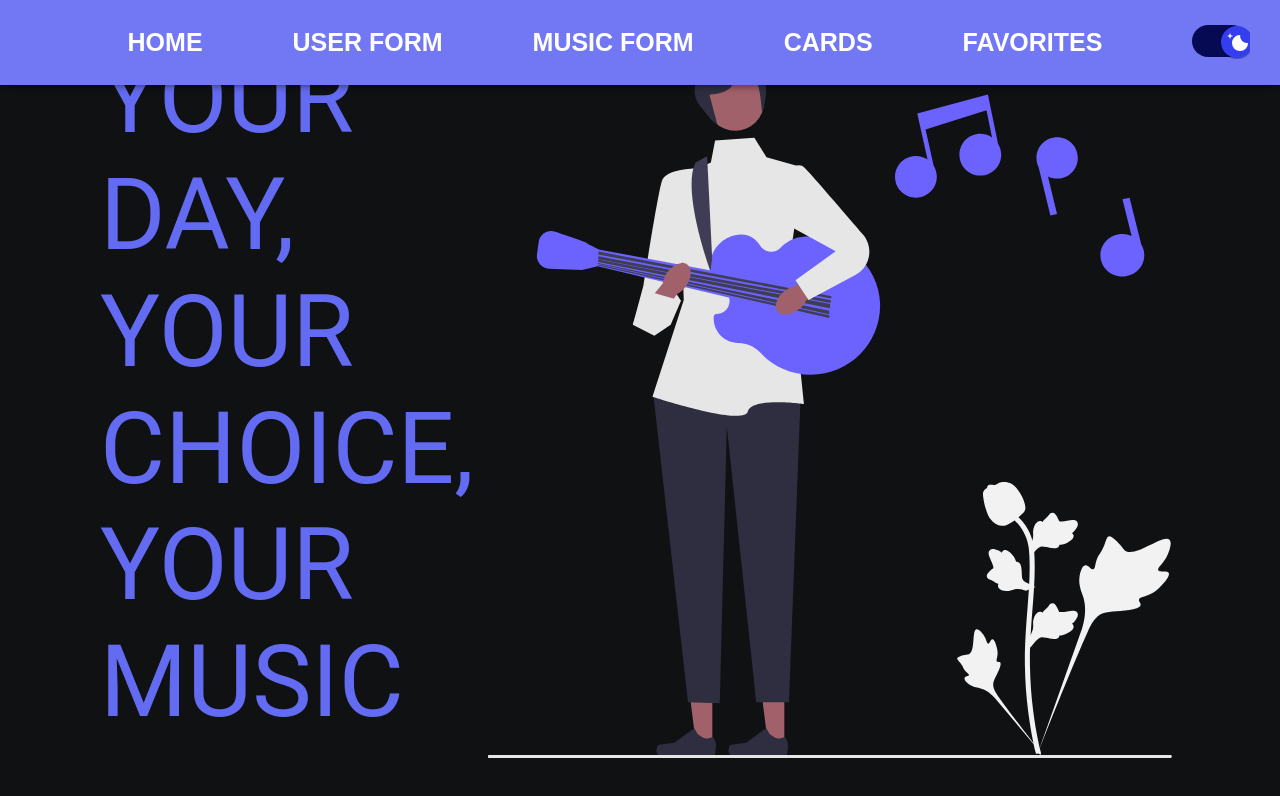
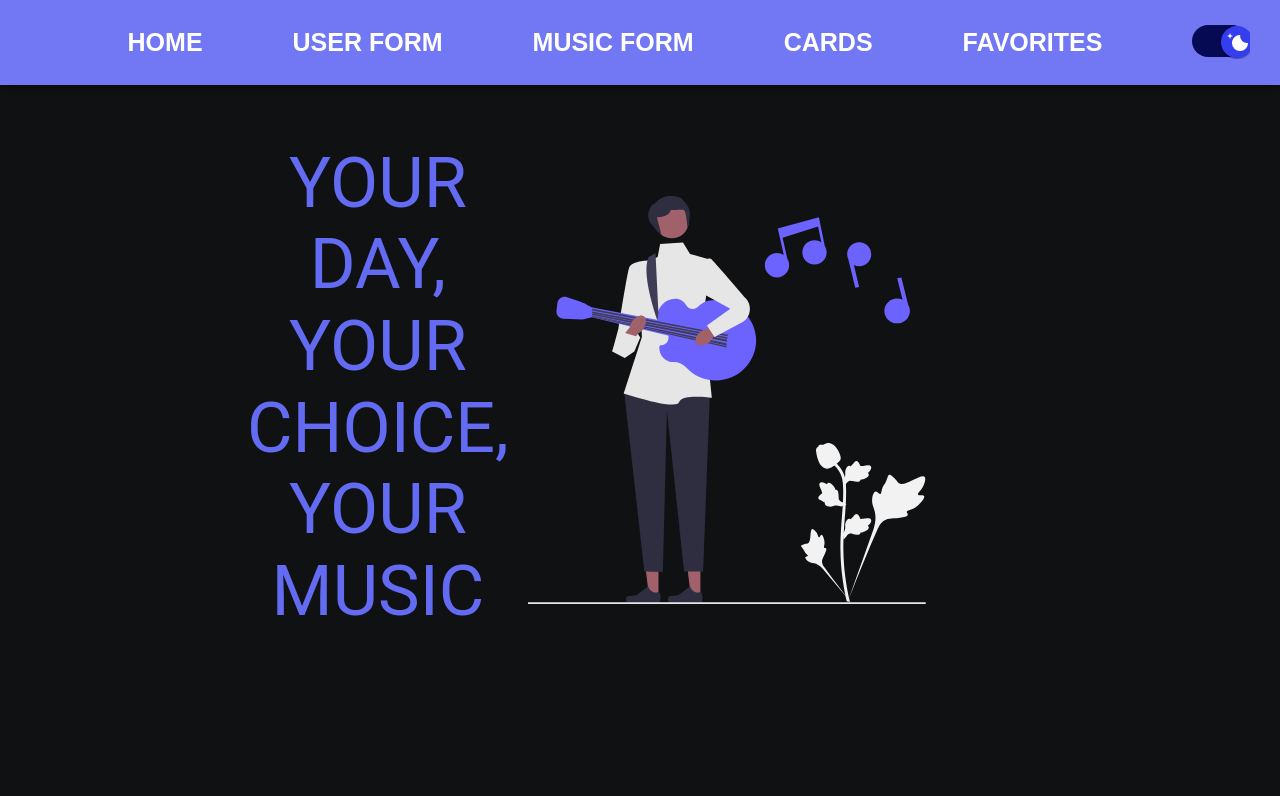
Before and after one commit to proga-react-practice/alpha-team-project, a React (Vite) app: page /home in a window 1280 px wide. Shown: the top 796 px of the page. Built offline with nearby package versions, Linux system fonts and the light colour scheme; what ldrs would draw is missing.

Commit message:
Update Home.tsx

```diff
--- a/src/components/pages/Home.tsx
+++ b/src/components/pages/Home.tsx
@@ -13,21 +13,21 @@ export default function Home() {
           display: "flex",
           justifyContent: "center",
           alignItems: "center",
-          height: "100vh",
-          width: "100%",
-          flexDirection: "row",
+          height: "98vh",
+          width: "90%",
+          flexDirection: { xs: "column", md: "row" } as any,
         }}
       >
         <Box
           sx={{
-            width: 300,
-
-            marginRight: 10,
+            width: { xs: "90%", md: 300 } as any,
+            textAlign: "center",
+            marginBottom: { xs: 4, md: 0 } as any,
           }}
         >
           <Typography
             variant="h3"
-            sx={{ textTransform: "uppercase", fontSize: 100 }}
+            sx={{ textTransform: "uppercase", fontSize: { xs: 40, md: 70 } }}
             gutterBottom
           >
             Your Day, Your Choice, Your Music
@@ -36,7 +36,11 @@ export default function Home() {
         <img
           src={imagePath}
           alt="theme image"
-          style={{ width: 700, height: 700 }}
+          style={{
+            width: { xs: "90%", md: 700 } as any,
+            height: "auto",
+            marginTop: { xs: 4, md: 0 } as any,
+          }}
         />
       </Box>
     </Box>
```
